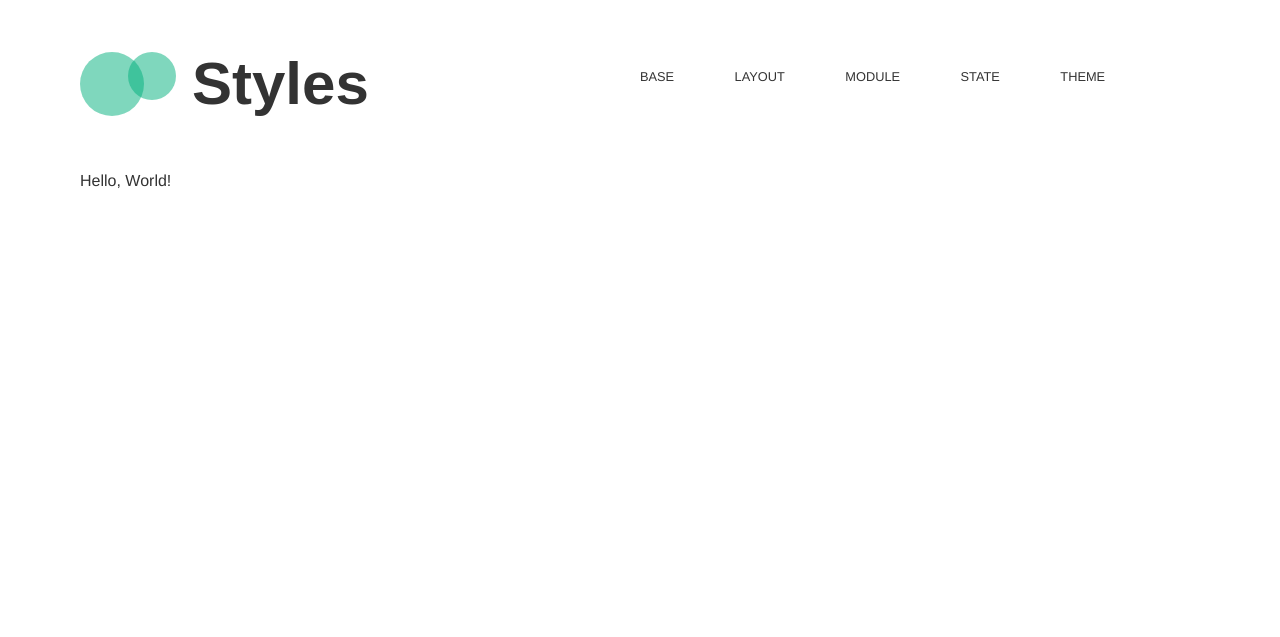
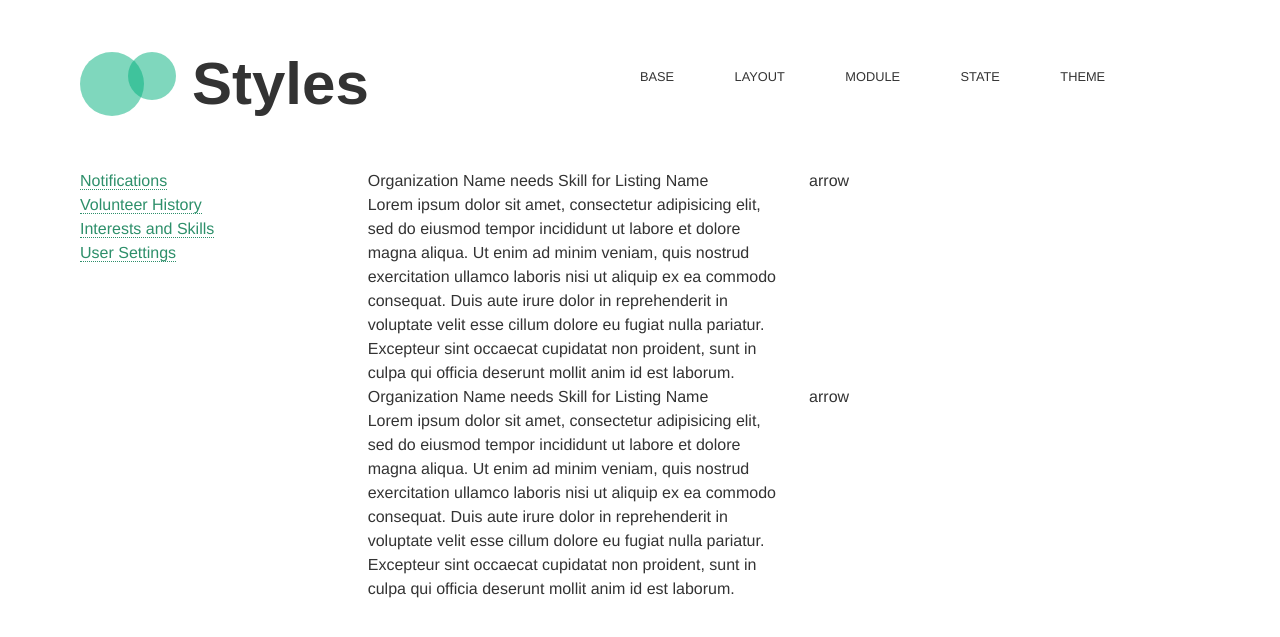
Before and after one commit to madirey/service_watch, a Django app: page /notifications/ in a window 1280 px wide. Shown: the top 637 px of the page. Run offline with Django 3.2, Linux system fonts and the light colour scheme; parts of the project's set-up code (start-up, migrations or seed data) failed here and were passed over.

Commit message:
added stuff

```diff
--- a/servicewatch/templates/Notifications.html
+++ b/servicewatch/templates/Notifications.html
@@ -1,5 +1,50 @@
 {% extends "Base.html" %}
 
 {% block content %}
-Hello, World!
+<div class="row">
+	<div class="span3">
+		<ul>
+			<li><a href="">Notifications</a></li>
+			<li><a href="">Volunteer History</a></li>
+			<li><a href="">Interests and Skills</a></li>
+			<li><a href="">User Settings</a></li>
+		</ul>
+	</div>
+
+	<div class="span8">
+		<ul>
+			<li>
+				<div class="row">
+					<div class="span7">
+						Organization Name needs Skill for Listing Name<br/>
+						Lorem ipsum dolor sit amet, consectetur adipisicing elit, sed do eiusmod tempor incididunt ut labore et dolore magna aliqua. Ut enim ad minim veniam, quis nostrud exercitation ullamco laboris nisi ut aliquip ex ea commodo consequat. Duis aute irure dolor in reprehenderit in voluptate velit esse cillum dolore eu fugiat nulla pariatur. Excepteur sint occaecat cupidatat non proident, sunt in culpa qui officia deserunt mollit anim id est laborum.
+					</div>
+					<div class="span1">
+						arrow
+					</div>
+				</div>
+			</li>
+			<li>
+				<div class="row">
+					<div class="span7">
+						Organization Name needs Skill for Listing Name<br/>
+						Lorem ipsum dolor sit amet, consectetur adipisicing elit, sed do eiusmod tempor incididunt ut labore et dolore magna aliqua. Ut enim ad minim veniam, quis nostrud exercitation ullamco laboris nisi ut aliquip ex ea commodo consequat. Duis aute irure dolor in reprehenderit in voluptate velit esse cillum dolore eu fugiat nulla pariatur. Excepteur sint occaecat cupidatat non proident, sunt in culpa qui officia deserunt mollit anim id est laborum.
+					</div>
+					<div class="span1">
+						arrow
+					</div>
+				</div>
+			</li>
+			<li>
+
+			</li>
+			<li>
+
+			</li>
+			<li>
+
+			</li>
+		</ul>
+	</div>
+</div>
 {% endblock %}
```
